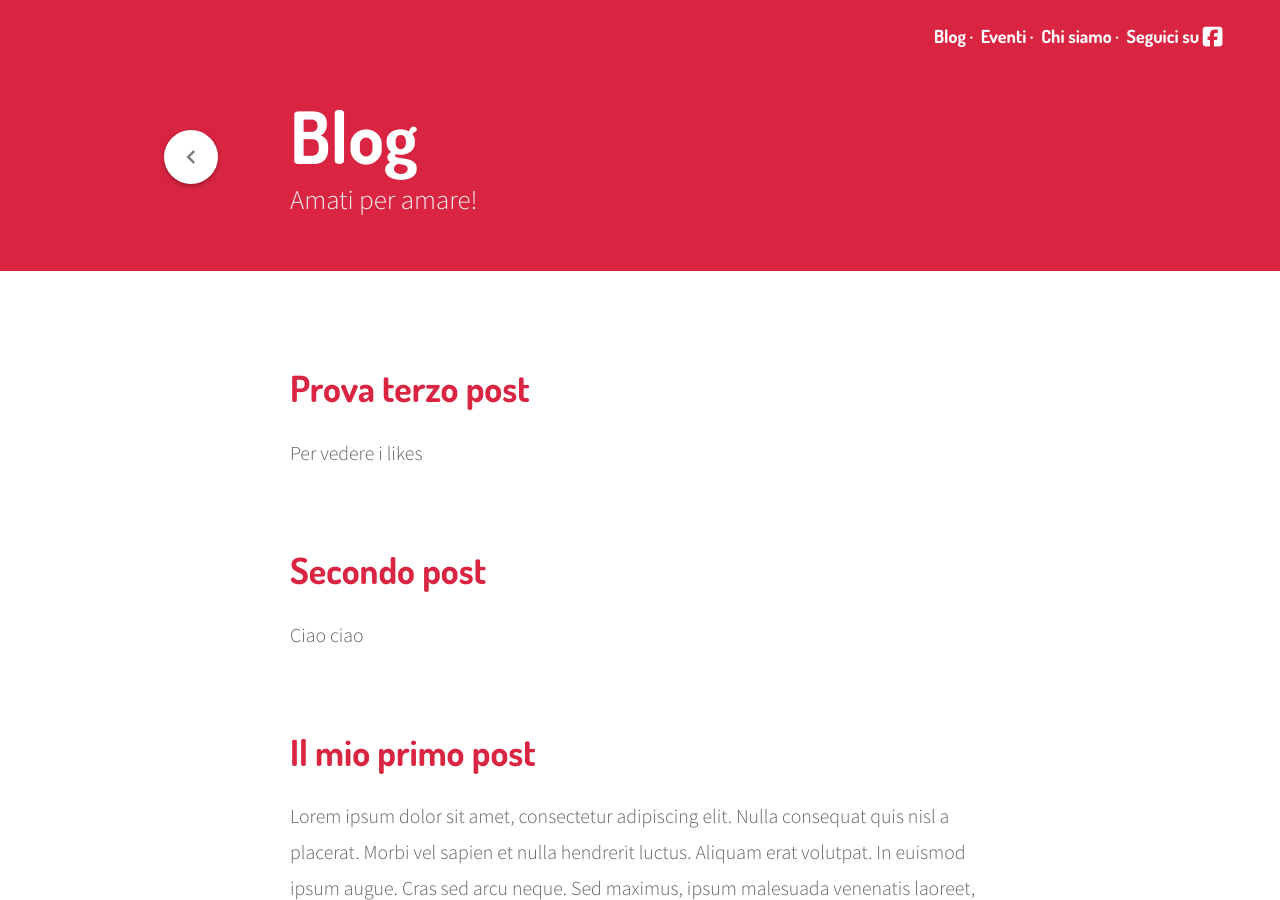
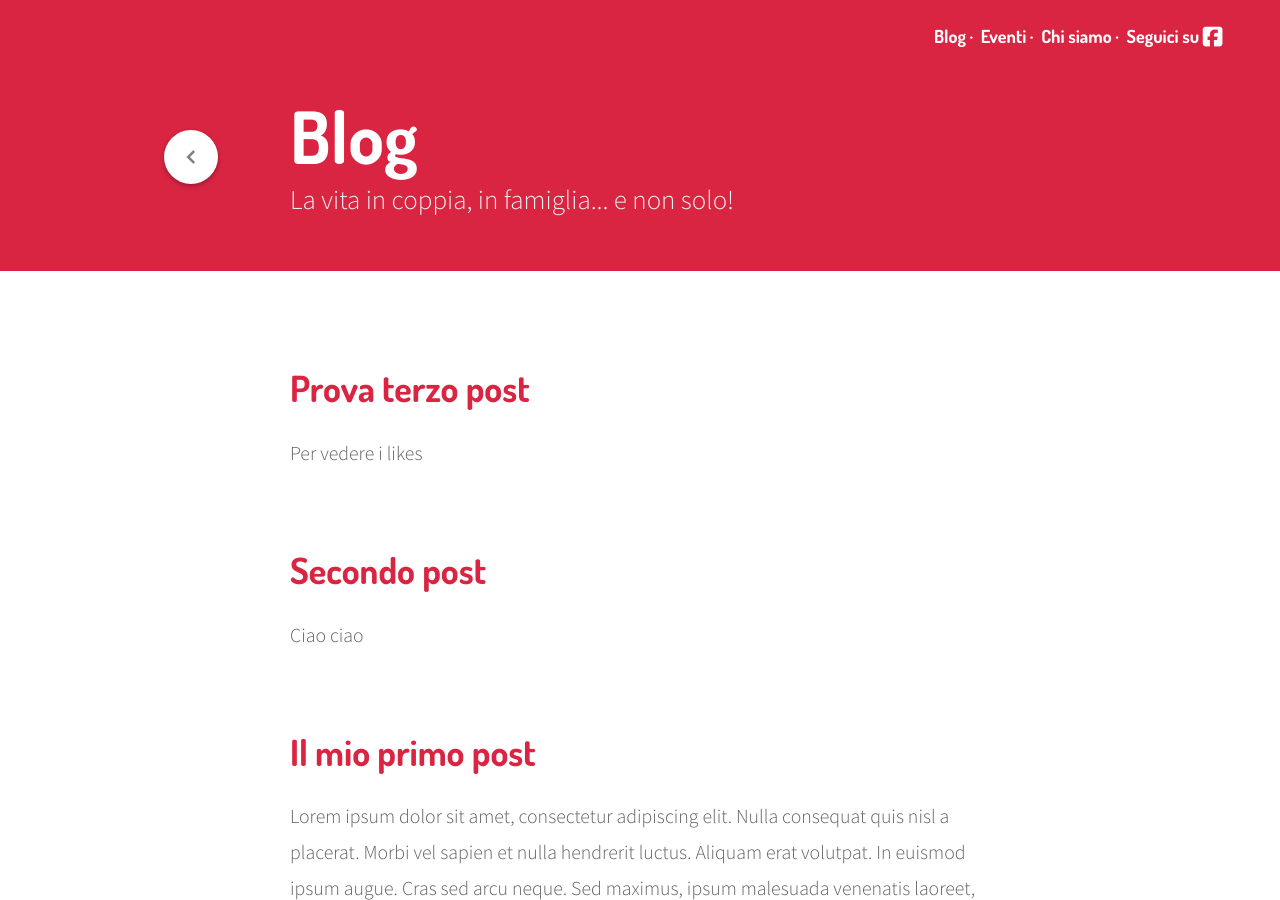
Before and after one commit to amatiperamare/amatiperamare.github.io, a Jekyll site: the page built from blog.markdown, in a window 1280 px wide and 900 px high. Built offline with Jekyll 4.4.1, drawn with Linux system fonts in a browser that asks for light colours; nearby versions of some CDN libraries.

Commit message:
Updated Blog

```diff
--- a/blog.markdown
+++ b/blog.markdown
@@ -2,7 +2,7 @@
 title: Blog
 date: 2016-07-08 23:42:00 +02:00
 permalink: blog
-summary: Amati per amare!
+summary: La vita in coppia, in famiglia... e non solo!
 ---
 
 <section class="post-index">
```
